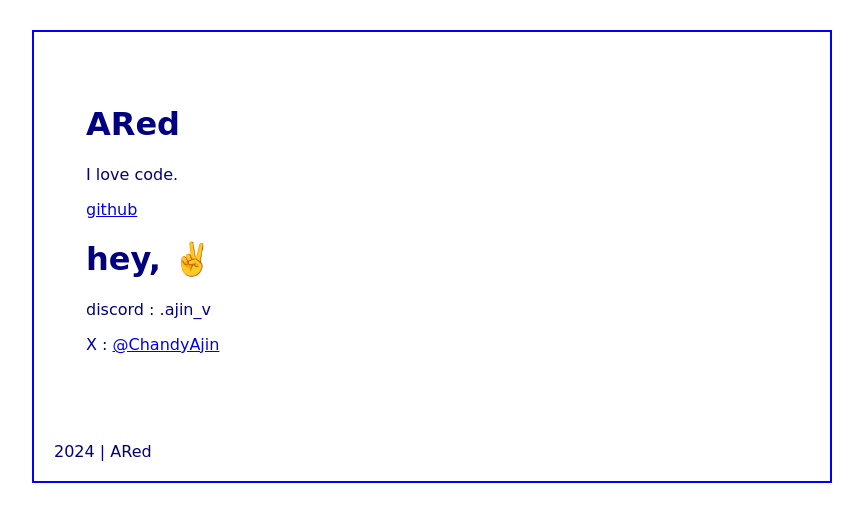
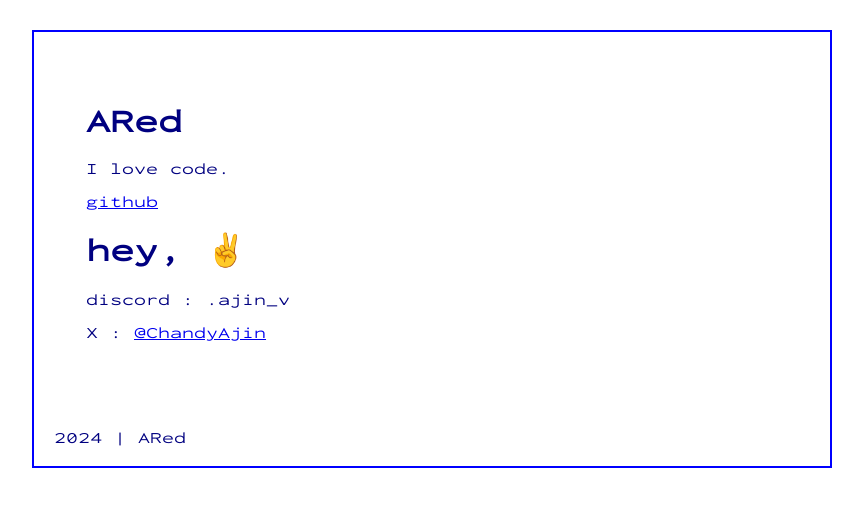
Before and after one commit to aajinn/0Ared, a SvelteKit app: page / in a window 1280 px wide. Shown: the top 522 px of the page, without its empty margins (208-1071 px from the left). Built offline with nearby package versions, Linux system fonts and the light colour scheme.

Commit message:
imported main.css

```diff
--- a/src/routes/+layout.svelte
+++ b/src/routes/+layout.svelte
@@ -1,6 +1,7 @@
 <script>
     import { dev } from "$app/environment";
     import { inject } from "@vercel/analytics";
+    import "../style/main.css";
     inject({ mode: dev ? "development" : "production" });
 </script>
 
@@ -35,7 +36,7 @@
 
 <style>
     :global(body) {
-        font-family: "Comic Sans MS", sans-serif;
+        font-family: "common", sans-serif;
         background-repeat: repeat;
         margin: 0;
         padding: 0;
```
Also changed, not shown: fonts/Inconsolata-VariableFont_wdth,wght.ttf (deleted).
